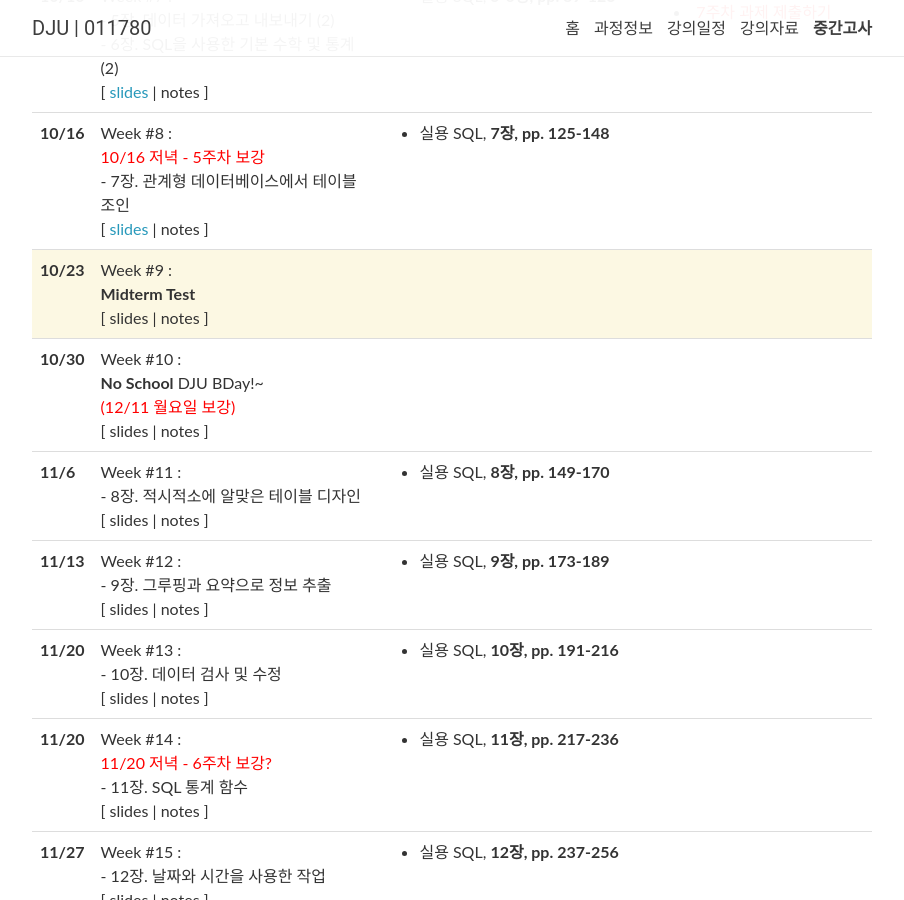
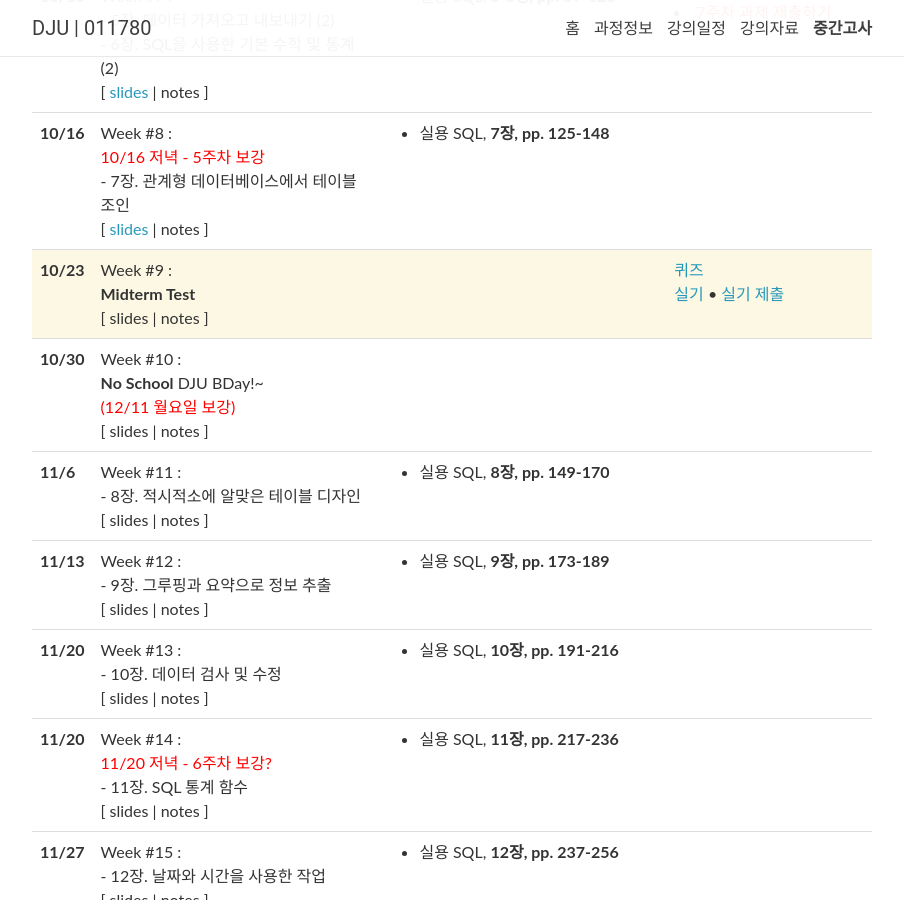
Before and after one commit to 2023-aaronkr/dju-sql, a Jekyll site: the page built from _pages/lectures.md, in a window 1280 px wide and 900 px high, scrolled down 916 px. Shown: the whole window, without its empty margins (188-1092 px from the left). Built offline with Jekyll 4.4.1, drawn with Linux system fonts in a browser that asks for light colours; nearby versions of some CDN libraries; comment, search, counter and statistics services are not loaded.

Commit message:
Update lectures.yml

```diff
--- a/_data/lectures.yml
+++ b/_data/lectures.yml
@@ -81,6 +81,9 @@
   week: 8
   title: >
     <strong>Midterm Test</strong>
+  logistics: >
+    <a href="https://forms.gle/fmMTUUuSUm64ybVP6">퀴즈</a><br>
+    <a href="">실기</a> &bull; <a href="">실기 제출</a>
 
 - date: 10/30
   week: 9
```
